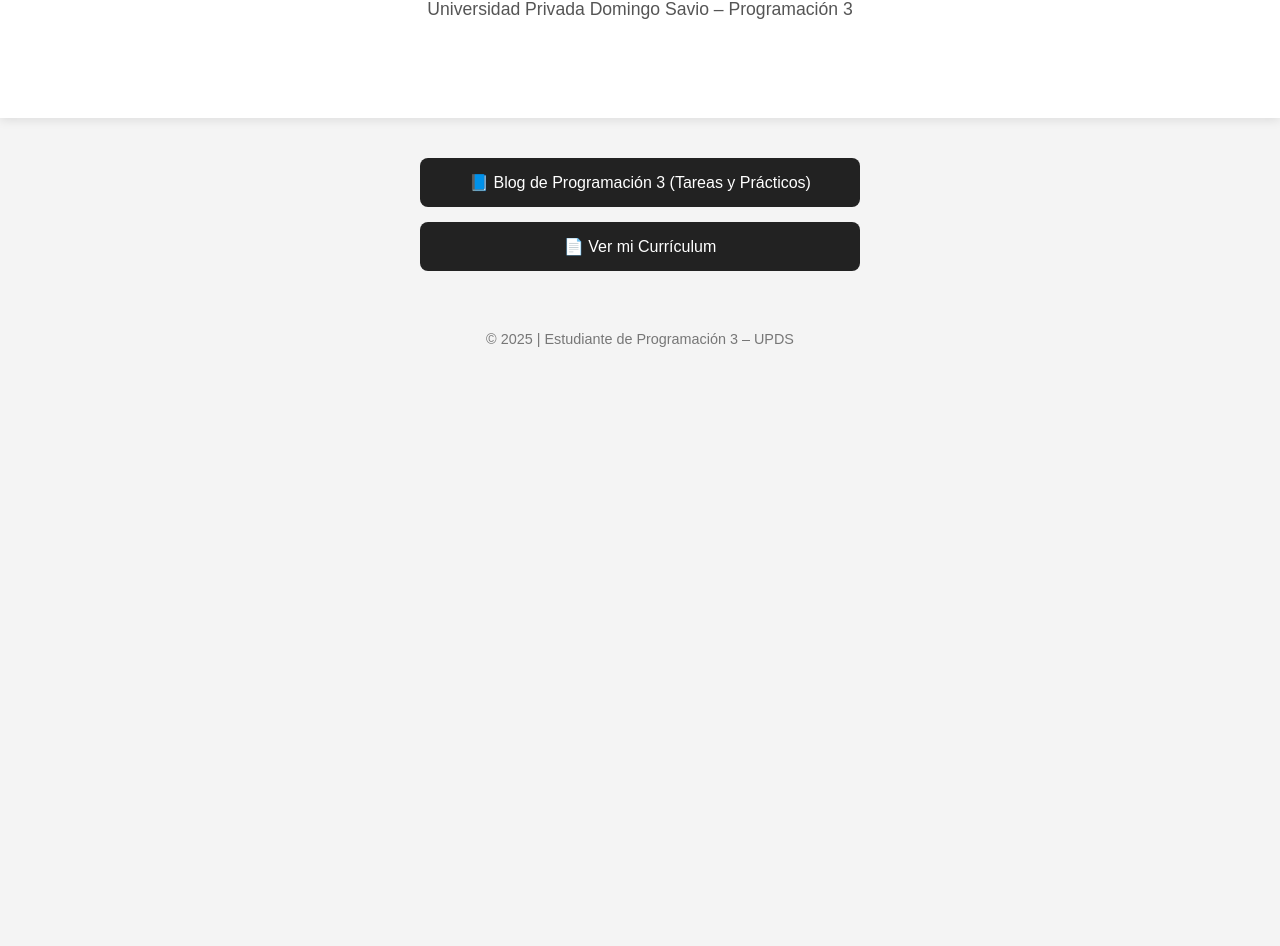
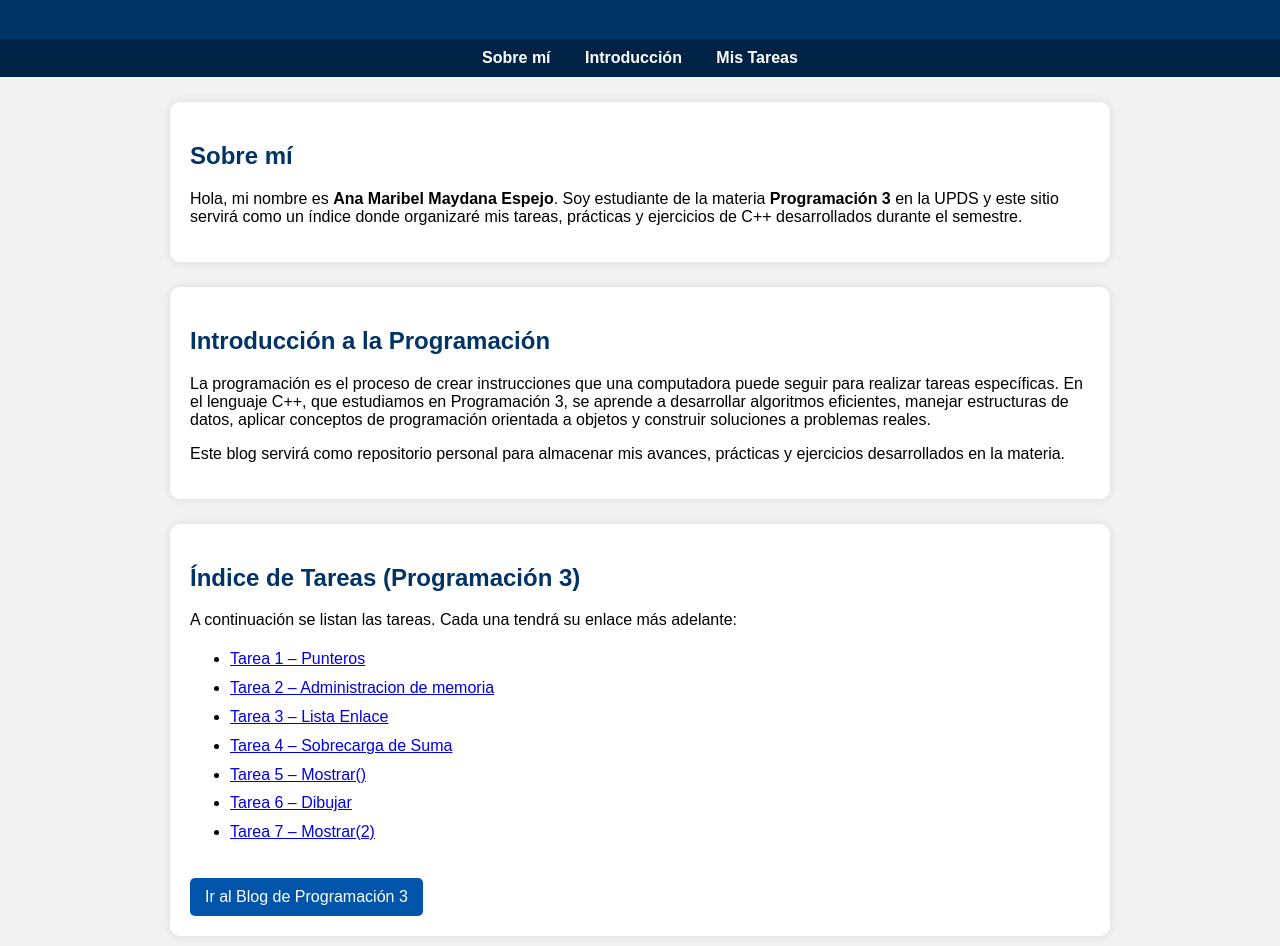
Before and after one commit to aliciaalvisarteaga2005-lgtm/tarea, a plain HTML site: page index.html in a window 1280 px wide. Shown: the part 136-1082 px from the top of the page. Before the commit the page ends 800 px from the top, so only its background shows below. Drawn offline with Linux system fonts and the light colour scheme.

Commit message:
miperfil index.html

```diff
--- a/index.html
+++ b/index.html
@@ -1,81 +1,104 @@
-<!DOCTYPE html>
 <html lang="es">
-<head>
-    <meta charset="UTF-8">
+    <head> <meta charset="UTF-8">
         <meta name="viewport" content="width=device-width, initial-scale=1.0">
-    <title>Portada | Currículum & Programación 3</title>
+        <title>Portada - Programación 3 | UPDS</title>
         <style>
             body {
+                font-family: Arial, Helvetica, sans-serif;
                 margin: 0;
-            font-family: Arial, Helvetica, sans-serif;
-            background: #f4f4f4;
-            color: #333;
+                background: #f2f2f2;
             }
-
             header {
-            text-align: center;
-            padding: 80px 20px;
-            background: #ffffff;
-            box-shadow: 0 2px 10px rgba(0,0,0,0.1);
-        }
-
-        h1 {
-            font-size: 2.5rem;
-            margin: 0;
-        }
-
-        p {
-            margin-top: 10px;
-            font-size: 1.1rem;
-            color: #555;
-        }
-
-        .links {
-            margin: 40px auto;
-            max-width: 500px;
+                background: #003366;
+                color: white;
+                padding: 40px 20px;
                 text-align: center;
             }
-
+            header h1 {
+                margin: 0; font-size: 40px;
+            }
+            nav {
+                background: #002244;
+                padding: 10px;
+                text-align: center;
+            }
+            nav a {
+                color: #ffffff;
+                margin: 0 15px;
+                text-decoration: none;
+                font-weight: bold;
+            }
+            .container {
+                width: 90%;
+                max-width: 900px;
+                margin: auto;
+                background: white;
+                padding: 20px;
+                margin-top: 25px;
+                border-radius: 10px;
+                box-shadow: 0 0 10px rgba(0,0,0,0.1);
+            }
+            h2 {
+                color: #003366;
+            }
+            ul {
+                line-height: 1.8em;
+            }
+            footer {
+                background: #003366;
+                color: white;
+                text-align: center;
+                padding: 15px;
+                margin-top: 30px;
+            }
             .btn {
-            display: block;
-            margin: 15px auto;
-            padding: 15px 20px;
-            width: 80%;
-            background: #222;
+                display: inline-block;
+                padding: 10px 15px;
+                background: #0055aa;
                 color: white;
+                border-radius: 5px;
                 text-decoration: none;
-            border-radius: 8px;
-            transition: 0.3s;
+                margin-top: 15px;
             }
-
             .btn:hover {
-            background: #555;
-        }
-
-        footer {
-            text-align: center;
-            padding: 20px;
-            color: #777;
-            font-size: 0.9rem;
+                background: #003f7f;
             }
         </style>
     </head>
     <body>
-
-<header>
-    <h1>Mi Portada de Currículum</h1>
-    <p>Universidad Privada Domingo Savio – Programación 3</p>
+        <header> <h1>Programación 3</h1>
+            <p>Universidad Privada Domingo Savio (UPDS)</p>
         </header>
-
-<section class="links">
-    <a class="btn" href="TU_ENLACE_A_TU_BLOG_AQUI" target="_blank">📘 Blog de Programación 3 (Tareas y Prácticos)</a>
-
-    <a class="btn" href="cv.html">📄 Ver mi Currículum</a>
-</section>
-
-<footer>
-    © 2025 | Estudiante de Programación 3 – UPDS
-</footer>
+        <nav> <a href="#sobre-mi">Sobre mí</a>
+            <a href="#intro">Introducción</a>
+            <a href="#tareas">Mis Tareas</a>
+        </nav>
+        <div class="container" id="sobre-mi">
+            <h2>Sobre mí</h2>
+            <p> Hola, mi nombre es <strong>Ana Maribel Maydana Espejo</strong>. Soy estudiante de la materia <strong>Programación 3</strong> en la UPDS y este sitio servirá como un
+                índice donde organizaré mis tareas, prácticas y ejercicios de C++ desarrollados durante el semestre. </p>
+        </div>
+        <div class="container" id="intro">
+            <h2>Introducción a la Programación</h2>
+            <p> La programación es el proceso de crear instrucciones que una computadora puede seguir para realizar tareas específicas.
+                En el lenguaje C++, que estudiamos en Programación 3, se aprende a desarrollar algoritmos eficientes, manejar estructuras de datos, aplicar conceptos de programación
+                orientada a objetos y construir soluciones a problemas reales. </p> <p> Este blog servirá como repositorio personal para almacenar mis avances, prácticas y ejercicios
+                    desarrollados en la materia. </p>
+        </div>
+        <div class="container" id="tareas">
+            <h2>Índice de Tareas (Programación 3)</h2>
+            <p>A continuación se listan las tareas. Cada una tendrá su enlace más adelante:</p>
+            <ul> <li><a href="https://github.com/AnaMaydana/programacion3/blob/main/puntero.cpp" target="_blank" >Tarea 1 – Punteros </a></li>
+                <li><a href="https://github.com/AnaMaydana/programacion3/blob/main/administracionmemoria.cpp" target="_blank">Tarea 2 – Administracion de memoria</a></li>
+                <li><a href="https://github.com/AnaMaydana/programacion3/blob/main/listaenlace.cpp" target="_blank" >Tarea 3 – Lista Enlace</a></li>
+                <li><a href="https://github.com/AnaMaydana/programacion3/blob/main/sobrecargasuma.cpp" target="_blank">Tarea 4 – Sobrecarga de Suma</a></li>
+                <li><a href="https://github.com/AnaMaydana/programacion3/blob/main/mostrar().cpp"target="_blank">Tarea 5 – Mostrar()</a></li>
+                <li><a href="https://github.com/AnaMaydana/programacion3/blob/main/dibujar.cpp "target="_blank">Tarea 6 – Dibujar</a></li>
+                <li><a href="https://github.com/AnaMaydana/programacion3/blob/main/mostrar(2).cpp "target="_blank">Tarea 7 – Mostrar(2)</a></li>
+            </ul>
+            <a href="#" class="btn">Ir al Blog de Programación 3</a>
+        </div>
+        <footer> © 2025 - Mi Blog de Programación 3 - UPDS </footer>
 
 </body>
 </html>
```
Lines whose indentation alone changed are shown as unchanged.
